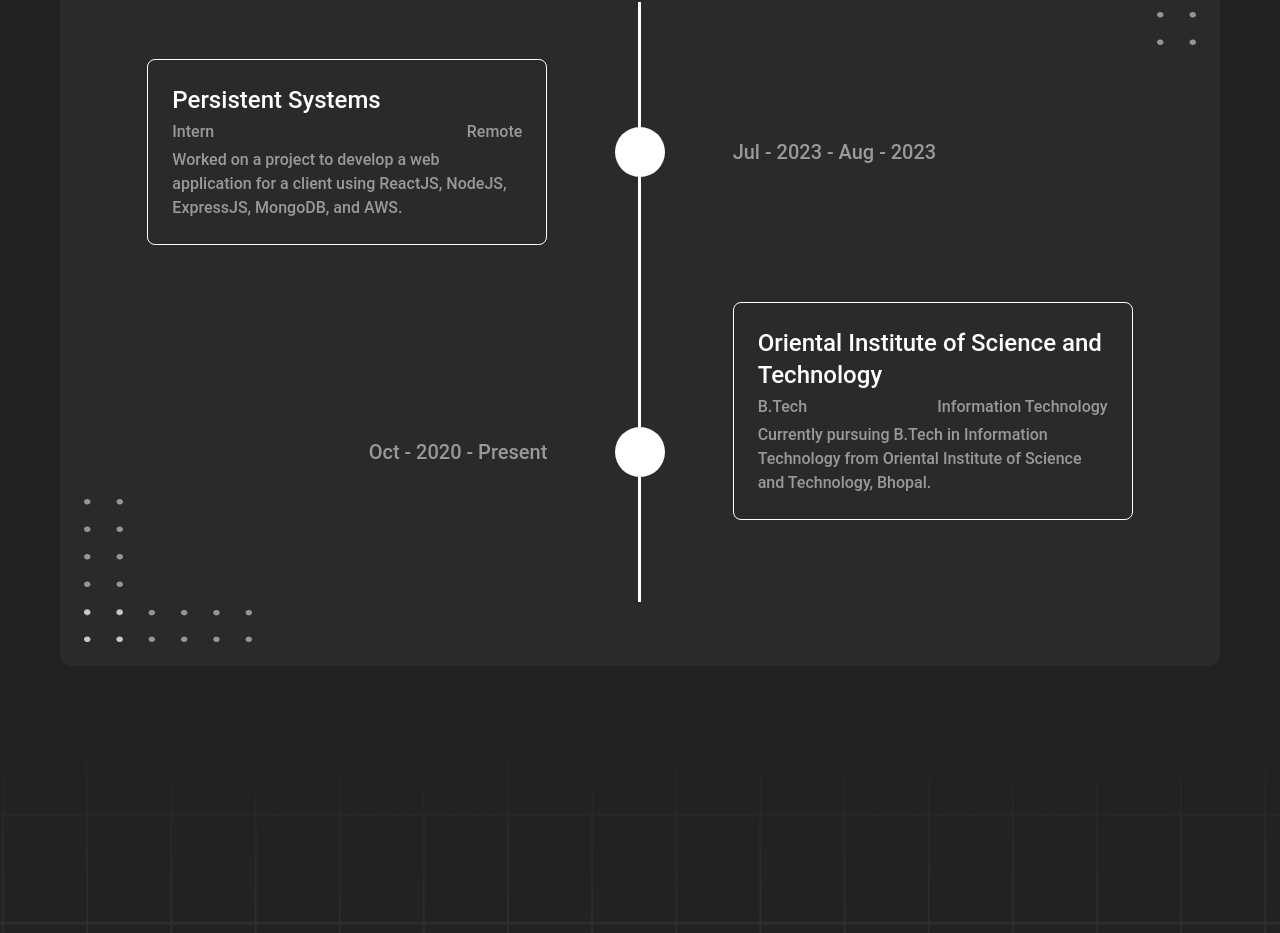
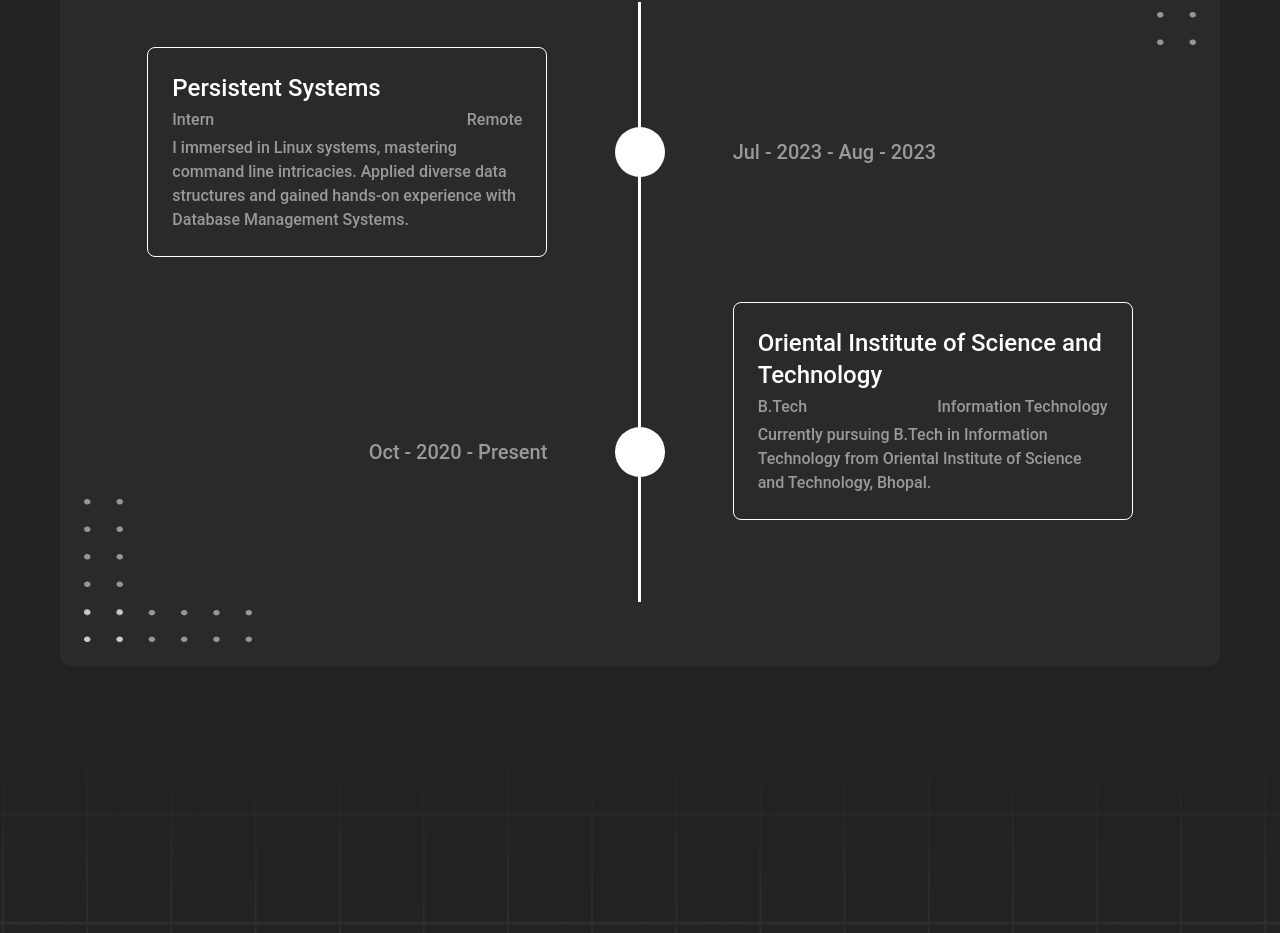
Before and after one commit to akashlitoriya/portfolio, a React (Create React App) app: page / in a window 1280 px wide. Shown: the part 1846-2779 px from the top of the page. Built offline with nearby package versions, Linux system fonts and the light colour scheme.

Commit message:
Updated Persistent experience description

```diff
--- a/src/data/Experience.js
+++ b/src/data/Experience.js
@@ -4,7 +4,7 @@
         designation: "Intern",
         location: "Remote",
         duration: "Jul - 2023 - Aug - 2023",
-        description: "Worked on a project to develop a web application for a client using ReactJS, NodeJS, ExpressJS, MongoDB, and AWS."
+        description: `I immersed in Linux systems, mastering command line intricacies. Applied diverse data structures and gained hands-on experience with Database Management Systems.`
     },
     {
         company: "Oriental Institute of Science and Technology",
```
